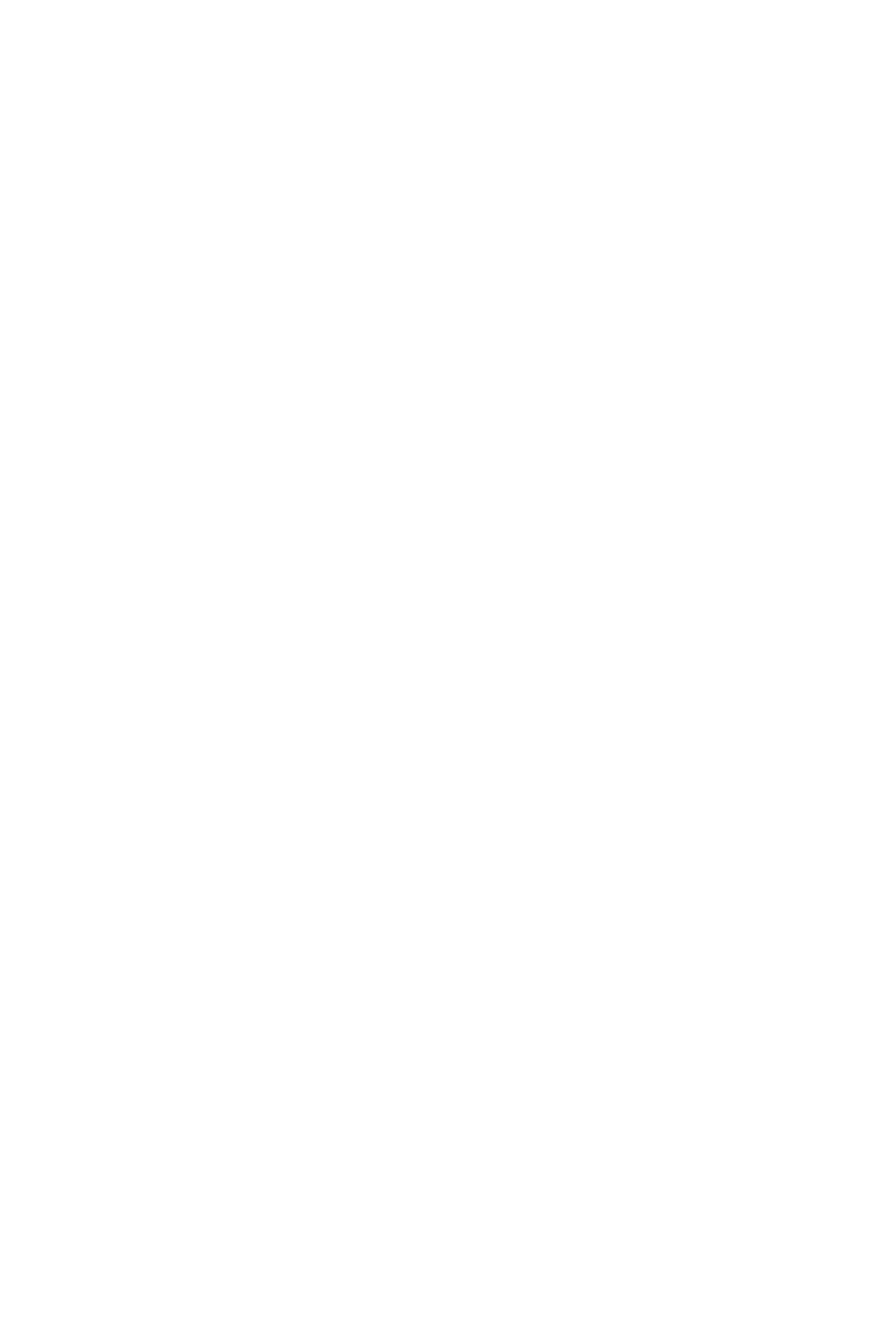
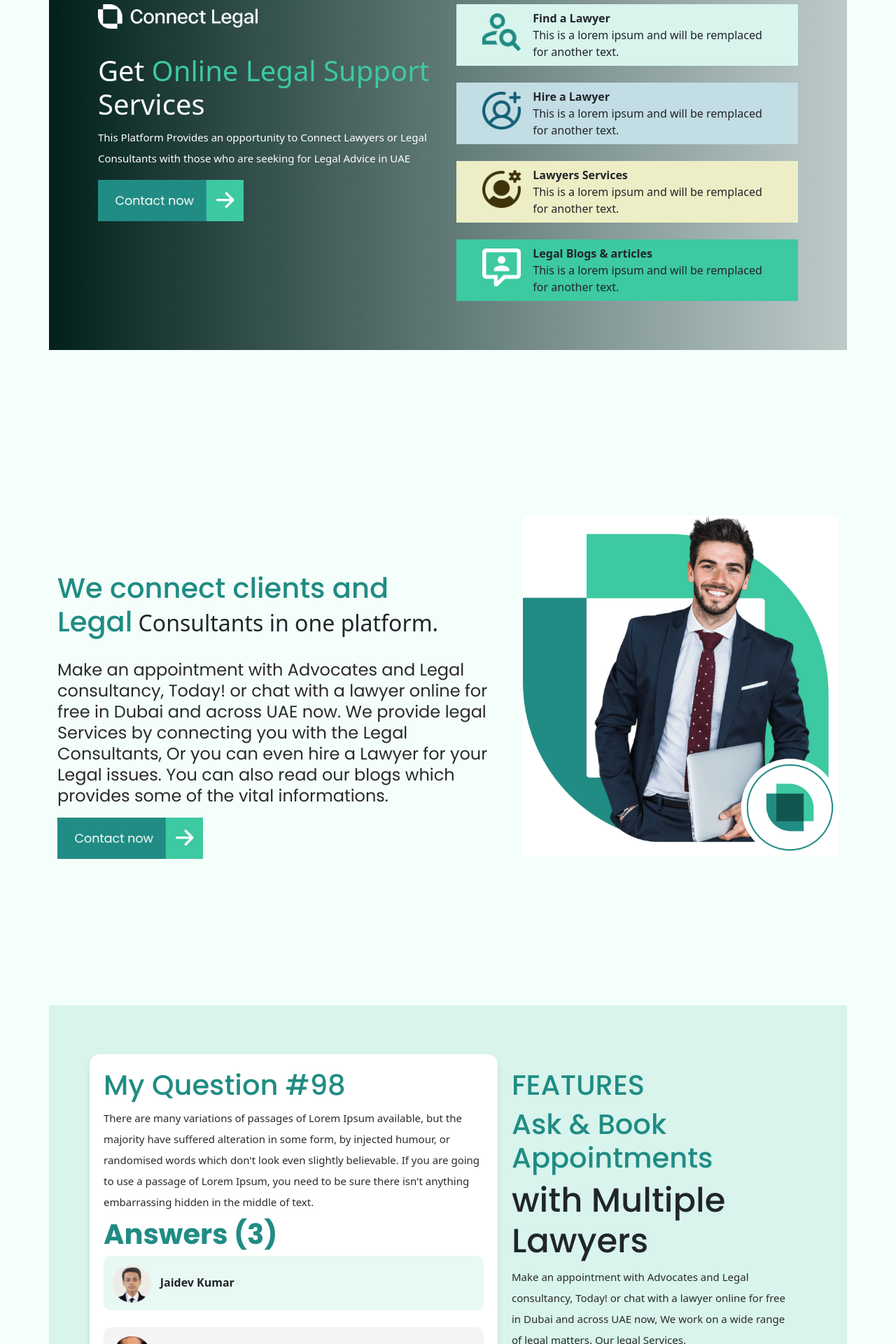
Before and after one commit to MN-React-Js-Dev/ConnectLegal, a React (Create React App) app: page / in a window 1280 px wide. Shown: the part 160-2080 px from the top of the page at 70% size. Before the commit the page ends 800 px from the top, so only its background shows below. Built offline with nearby package versions, Linux system fonts and the light colour scheme.

Commit message:
resolve issue

```diff
--- a/src/App.js
+++ b/src/App.js
@@ -6,12 +6,23 @@ import './assets/css/animated.css'
 import './assets/css/owl.css'
 import './assets/vendor/bootstrap/css/bootstrap.min.css'
 import Header from './Component/Navbar/Header';
+import FirstContainer from './Component/FirstContainer';
+import SecondContainer from './Component/SecondContainer';
+import Thirdcontainer from './Component/Thirdcontainer';
 
 
 function App() {
   return (
     <>
-      <Header/>
+         <Header/>
+         <br/>
+         <br/>
+         <br/>
+         <br/>
+    <FirstContainer/>
+    <SecondContainer/>
+    <Thirdcontainer/>
+
     </>
   );
 }
--- a/src/Component/FirstContainer.js
+++ b/src/Component/FirstContainer.js
@@ -1,50 +1,125 @@
-import React from 'react'
-import Container from 'react-bootstrap/Container';
-import Row from 'react-bootstrap/Row';
-import Col from 'react-bootstrap/Col';
-import "../assets/css/first-container.css"
-// import img3 from "../assets/images/Group 46.jpg"
-import imgData from "../assets/images/Group 65.jpg"
-import img1 from "../assets/images/Vectordata.png"
-import img2 from "../assets/images/Vector (1).png"
-import img3 from "../assets/images/Vector (2).png"
-import img4 from "../assets/images/Vector (3).png"
+import React from "react";
+import Container from "react-bootstrap/Container";
+import Row from "react-bootstrap/Row";
+import Col from "react-bootstrap/Col";
+import "../assets/css/first-container.css";
+import imgData from "../assets/images/Group 65.jpg";
+import img1 from "../assets/images/Vectordata.png";
+import img2 from "../assets/images/Vector (1).png";
+import img3 from "../assets/images/Vector (2).png";
+import img4 from "../assets/images/Vector (3).png";
+import GroupLogo from "../assets/images/Group-46.png";
+
 function FirstContainer() {
   return (
     <>
-    <Container className='first-main-container'>
+      <section className="hero_section_first">
+        <Container className="first-main-container">
           <Row>
-        <Col  class="col-8">
-          <h2 className='text-white'>Connect Legal</h2>
-          <h1 className='text-white'>
-          Get Online Legal Support <br/> Services
+            <Col class="col-8 first-child-container">
+              <img className="logo_hero_section" src={GroupLogo}/>
+               <br />
+              <h1 className="text-white">
+                Get{" "}
+                <span className="online-Legal-text-color">
+                  {" "}
+                  Online Legal Support{" "}
+                </span>
+                <br /> Services
               </h1>
-         <p className='text-white'>This Platform Provides an opportunity to Connect Lawyers or Legal
-           Consultants with those who are seeking for Legal Advice in UAE</p>
-           <img class="w-50 p-3" src={imgData}  />
+              <p className="text-white">
+                This Platform Provides an opportunity to Connect Lawyers or
+                Legal Consultants with those who are seeking for Legal Advice in
+                UAE
+              </p>
+              <img class="btn_hero_long  " src={imgData} />
             </Col>
-        <Col  class="col-4">
-        <div className='first-card-data'>
-         <img src={img1} className="img-data" />  <span><b> Find a Lawyer</b><br/>This is a lorem ipsum and will be<br/>remplaced for another text.<br/></span>
+            <Col class="col-4">
+              <div className="first-card-data">
+                <div class="container">
+                  <div class="row">
+                    <div class="col-sm-2">
+                      <img src={img1} className="img-data" />
                     </div>
-         <br/>
-         <div className='second-card-data'>
-         <img src={img2} className="img-data" />  <span><b> Hire a Lawyer</b><br/>This is a lorem ipsum and will be<br/>remplaced for another text.<br/></span>
+                    <div class="col-sm m-2">
+                      <span>
+                        <b>Find a Lawyer</b>
+                      </span>
+                      <br />
+                      <span>
+                        This is a lorem ipsum and will be remplaced for another
+                        text.
+                      </span>
                     </div>
-         <br/>
-         <div className='third-card-data'>
-         <img src={img3} className="img-data" />  <span><b> Lawyers Services</b><br/>This is a lorem ipsum and will be<br/>remplaced for another text.<br/></span>
                   </div>
-         <br/>
-         <div className='fourth-card-data'>
-         <img src={img4} className="img-data" />  <span><b>Legal Blogs & articles</b><br/>This is a lorem ipsum and will be<br/>remplaced for another text.<br/></span>
+                </div>
+              </div>
+              <br />
+              <div className="second-card-data">
+                <div class="container">
+                  <div class="row">
+                    <div class="col-sm-2">
+                      <img src={img2} className="img-data" />
+                    </div>
+                    <div class="col-sm m-2">
+                      <span>
+                        <b> Hire a Lawyer</b>
+                      </span>
+                      <br />
+                      <span>
+                        This is a lorem ipsum and will be remplaced for another
+                        text.
+                      </span>
+                    </div>
+                  </div>
+                </div>
+              </div>
+              <br />
+              <div className="third-card-data">
+                <div class="container">
+                  <div class="row">
+                    <div class="col-sm-2">
+                      <img src={img3} className="img-data" />
+                    </div>
+                    <div class="col-sm m-2">
+                      <span>
+                        <b> Lawyers Services</b>
+                      </span>
+                      <br />
+                      <span>
+                        This is a lorem ipsum and will be remplaced for another
+                        text.
+                      </span>
+                    </div>
+                  </div>
+                </div>
+              </div>
+              <br />
+              <div className="fourth-card-data">
+                <div class="container">
+                  <div class="row">
+                    <div class="col-sm-2">
+                      <img src={img4} className="img-data" />
+                    </div>
+                    <div class="col-sm m-2">
+                      <span>
+                        <b>Legal Blogs & articles</b>
+                      </span>
+                      <br />
+                      <span>
+                        This is a lorem ipsum and will be remplaced for another
+                        text.
+                      </span>
+                    </div>
+                  </div>
+                </div>
               </div>
             </Col>
           </Row>
         </Container>
-
+      </section>
     </>
-  )
+  );
 }
 
-export default FirstContainer
+export default FirstContainer;
--- a/src/Component/SecondContainer.js
+++ b/src/Component/SecondContainer.js
@@ -1,33 +1,40 @@
-import React from 'react'
-import Container from 'react-bootstrap/Container';
-import Row from 'react-bootstrap/Row';
-import Col from 'react-bootstrap/Col';
-import "../assets/css/second-container.css"
-import img3 from "../assets/images/Group 300.jpg"
-import img1 from "../assets/images/Group 65.jpg"
+import React from "react";
+import Container from "react-bootstrap/Container";
+import Row from "react-bootstrap/Row";
+import Col from "react-bootstrap/Col";
+import "../assets/css/second-container.css";
+import img3 from "../assets/images/Group 300.jpg";
+import img1 from "../assets/images/Group 65.jpg";
 function Secondcontainer() {
   return (
     <>
-
-    <Container className='main-container-data'>
+      <section className="we_coonect_section">
+        <Container className="main-container-data">
           <Row>
-        <Col className='col-7'>
-      <h2>We connect clients and Legal Consultants in one platform.</h2>
-      <p>Make an appointment with Advocates and Legal consultancy,
-         Today! or chat with a lawyer online for free in Dubai and across
-        UAE now. We provide legal Services by connecting you with the
-        Legal Consultants, Or you can even hire a Lawyer for your Legal
+            <Col className="col-7 cstm_col_we_connect">
+              <h2>
+                <span className="first-container-test">
+                  We connect clients and <br />Legal
+                </span> Consultants in one platform.
+              </h2>
+              <p className="second_container_para">
+                Make an appointment with Advocates and Legal consultancy, Today!
+                or chat with a lawyer online for free in Dubai and across UAE
+                now. We provide legal Services by connecting you with the Legal
+                Consultants, Or you can even hire a Lawyer for your Legal
                 issues. You can also read our blogs which provides some of the
-        vital informations.</p>
-        <img class="w-50 p-3" src={img1}  />
+                vital informations.
+              </p>
+              <img class="cstm_img_btn" src={img1} />
             </Col>
-      <Col className='col-5'>
-        <img  src={img3}  />
+            <Col className="col-5">
+              <img src={img3} />
             </Col>
           </Row>
         </Container>
+      </section>
     </>
-  )
+  );
 }
 
-export default Secondcontainer
+export default Secondcontainer;
--- a/src/Component/Thirdcontainer.js
+++ b/src/Component/Thirdcontainer.js
@@ -1,50 +1,71 @@
-import React from 'react'
-import Container from 'react-bootstrap/Container';
-import Row from 'react-bootstrap/Row';
-import Col from 'react-bootstrap/Col';
-import "../assets/css/third-container.css"
-import img1 from "../assets/images/Ellipse 3.png"
-import img2 from "../assets/images/Group 148.png"
-import img3 from "../assets/images/Group 149.png"
-import imgData from "../assets/images/Group 65.jpg"
+import React from "react";
+import Container from "react-bootstrap/Container";
+import Row from "react-bootstrap/Row";
+import Col from "react-bootstrap/Col";
+import "../assets/css/third-container.css";
+import img1 from "../assets/images/Ellipse 3.png";
+import img2 from "../assets/images/Group 148.png";
+import img3 from "../assets/images/Group 149.png";
+import imgData from "../assets/images/Group 65.jpg";
 
 function secondcontainer() {
   return (
     <>
- <Container className='main-container'>
+    <section className="features_ask_and_book">
+      <Container className="main-container">
         <Row class="row">
-        <Col className='first-container'>
-        <p className='first-container-'>My Question #98</p>
-      <p>There are many variations of passages of Lorem Ipsum available, but the
-       majority have suffered alteration in some form, by injected humour, or
-       randomised words which don't look even slightly believable. If you are
-        going to use a passage of Lorem Ipsum, you need to be sure there isn't
-         anything embarrassing hidden in the middle of text.</p>
-    <div className='user-data'>
-    <img src={img1} className="img-data" /><span>Jaidev Kumar</span>
-
+          <Col className="first-container">
+            <h1 className="first-container-test">My Question #98</h1>
+            <p>
+              There are many variations of passages of Lorem Ipsum available,
+              but the majority have suffered alteration in some form, by
+              injected humour, or randomised words which don't look even
+              slightly believable. If you are going to use a passage of Lorem
+              Ipsum, you need to be sure there isn't anything embarrassing
+              hidden in the middle of text.
+            </p>
+            <b>
+              <p className="first-container-test">Answers (3)</p>
+            </b>
+            <div className="user-data">
+              <img src={img1} className="img-data" />
+              <span>
+                <b>Jaidev Kumar</b>
+              </span>
             </div>
-    <div className='user-data-data'>
-    <img src={img2} className="img-data" />  <span>George Brown<br/></span>
+            <br />
+            <div className="user-data-data">
+              <img src={img2} className="img-data" />{" "}
+              <span>
+                <b>George Brown</b>
+              </span>
             </div>
-    <div className='user-data-data'>
-    <img src={img3} className="img-data" /> <span>Denali Balan </span>
+            <br />
+            <div className="user-data-data">
+              <img src={img3} className="img-data" />{" "}
+              <span>
+                <b>Denali Balan</b>{" "}
+              </span>
             </div>
           </Col>
-      <Col  className='second-container'>
-      <h1>Ask & Book <br/> Appointments with <br/>
-       Multiple Lawyers
-      </h1>
-      <p>Make an appointment with Advocates and Legal consultancy,
-        Today! or chat with a lawyer online for free in Dubai and across UAE now,
+          <Col className="second-container">
+            <h3 className="first-container-test">FEATURES</h3>
+            <h1 className="first-container-test">
+              Ask & Book <br /> Appointments{" "}
+            </h1>{" "}
+            <h1 className="test-sub"> with Multiple Lawyers</h1>
+            <p>
+              Make an appointment with Advocates and Legal consultancy, Today!
+              or chat with a lawyer online for free in Dubai and across UAE now,
               We work on a wide range of legal matters. Our legal Services.
             </p>
-      <img class="w-50 p-3" src={imgData}  />
+            <img class="cstm_img_btn" src={imgData} />
           </Col>
         </Row>
       </Container>
+      </section>
     </>
-  )
+  );
 }
 
-export default secondcontainer
+export default secondcontainer;
--- a/src/assets/css/first-container.css
+++ b/src/assets/css/first-container.css
@@ -1,32 +1,39 @@
 .first-main-container{
     background-image: url("../images/Rectangle 57 (1).jpg");
-    /* width: 1592px;
-    height: 705px; */
-    /* background: #D8F4EC; */
-    padding: 70px;
-    /* display: flex;
-    flex-direction: row; */
+     padding: 70px;
 }
 .first-card-data{
-    /* width: 660px;
-height: 162px; */
-
 background: #D8F4EC;
 }
 .second-card-data{
-    /* width: 660px;
-height: 162px; */
 background: #C2DDE4;
 }
 .third-card-data{
-    /* width: 660px;
-height: 162px; */
-
 background: #EDEEC6;
 }
 .fourth-card-data{
-    /* width: 660px;
-height: 162px; */
-
 background: #3DC9A1;
 }
+.online-Legal-text-color{
+    color: #3DC9A1;
+}
+.first-child-container{
+    padding: 50px;
+}
+
+.hero_section_first
+{
+    background: #f4fefa;
+    height: 800px;
+}
+
+/* .hero_section_first{
+    height: 700px;
+    width: auto;
+    background-image: url("../images/Rectangle 57 (1).jpg");
+} */
+
+.cstm_img_btn {
+    width: 208px;
+    text-align: left;
+ }
--- a/src/assets/css/second-container.css
+++ b/src/assets/css/second-container.css
@@ -1,3 +1,58 @@
-.main-container-data{
-    /* padding: 50px; */
+
+.first-container-test{
+    color: #208C84;
+    font-size: 40px;
+    font-family: 'Poppins';
 }
+.container1{
+    padding: 100px;
+}
+
+section.we_coonect_section {
+    background: #f4fefa;
+    height: 700px;
+}
+
+.features_ask_and_book{
+    background: #f4fefa;
+    height: 800px;
+
+}
+
+.second_container_para{
+    margin-top: 30px;
+    font-size: 24px;
+    font-family: 'Poppins';
+}
+
+.cstm_img_btn {
+    text-align: left;
+    width: 200px;
+}
+.cstm_col_we_connect{
+    margin-top: 10px;
+}
+
+.cstm_col_we_connect {
+    margin-top: 80px;
+}
+
+img.logo_hero_section {
+    width: 228px;
+    margin-bottom: 36px;
+    text-align: left;
+}
+
+.btn_hero_long{
+    width: 10px;
+}
+
+.btn_hero_long {
+    width: 208px;
+}
+
+
+ .cstm_img_btn {
+    width: 208px;
+    text-align: left;
+ }
--- a/src/assets/css/third-container.css
+++ b/src/assets/css/third-container.css
@@ -1,37 +1,22 @@
 .main-container{
-    width: 1592px;
-    height: 705px;
     background: #D8F4EC;
     padding: 70px;
     display: flex;
     flex-direction: row;
-    /* top: 10px; */
 }
 .first-container{
-    /* position: absolute; */
-    width: 607px;
-    height: 564px;
-
     background: #FFFFFF;
     box-shadow: 0px 10px 10px rgba(0, 0, 0, 0.1);
     border-radius: 15px;
     padding: 20px;
-
 }
 .second-container{
     width: 607px;
     height: 564px;
-
-    /* background: #FFFFFF; */
-    /* box-shadow: 0px 10px 10px rgba(0, 0, 0, 0.1); */
     border-radius: 15px;
     padding: 20px;
 }
-.first-container-headding{
-
-}
 .user-data{
-    /* position: absolute; */
 width: 543px;
 height: 78px;
 
@@ -46,13 +31,30 @@ border-radius: 10px;
     border-radius: 10px;
 }
 .img-data{
-    /* position: absolute; */
 width: 54.69px;
 height: 53.77px;
+margin: 13px;
 
 }
 .user-img{
-    /* position: absolute; */
     width: 662.48px;
     height: 716px;
 }
+.first-container-test{
+    color: #208C84;
+}
+.img-button{
+    position: relative;
+    margin: 100px;
+    margin-inline: unset;
+}
+
+.test-sub{
+    font-size: 48px;
+  font-family: "Poppins";
+
+}
+.para_for_multipele_layers{
+    font-size: 48px;
+    font-family: "Poppins";
+}
```
Also changed, not shown: src/assets/images/Group-46.png (added). Lines whose indentation alone changed are shown as unchanged.
